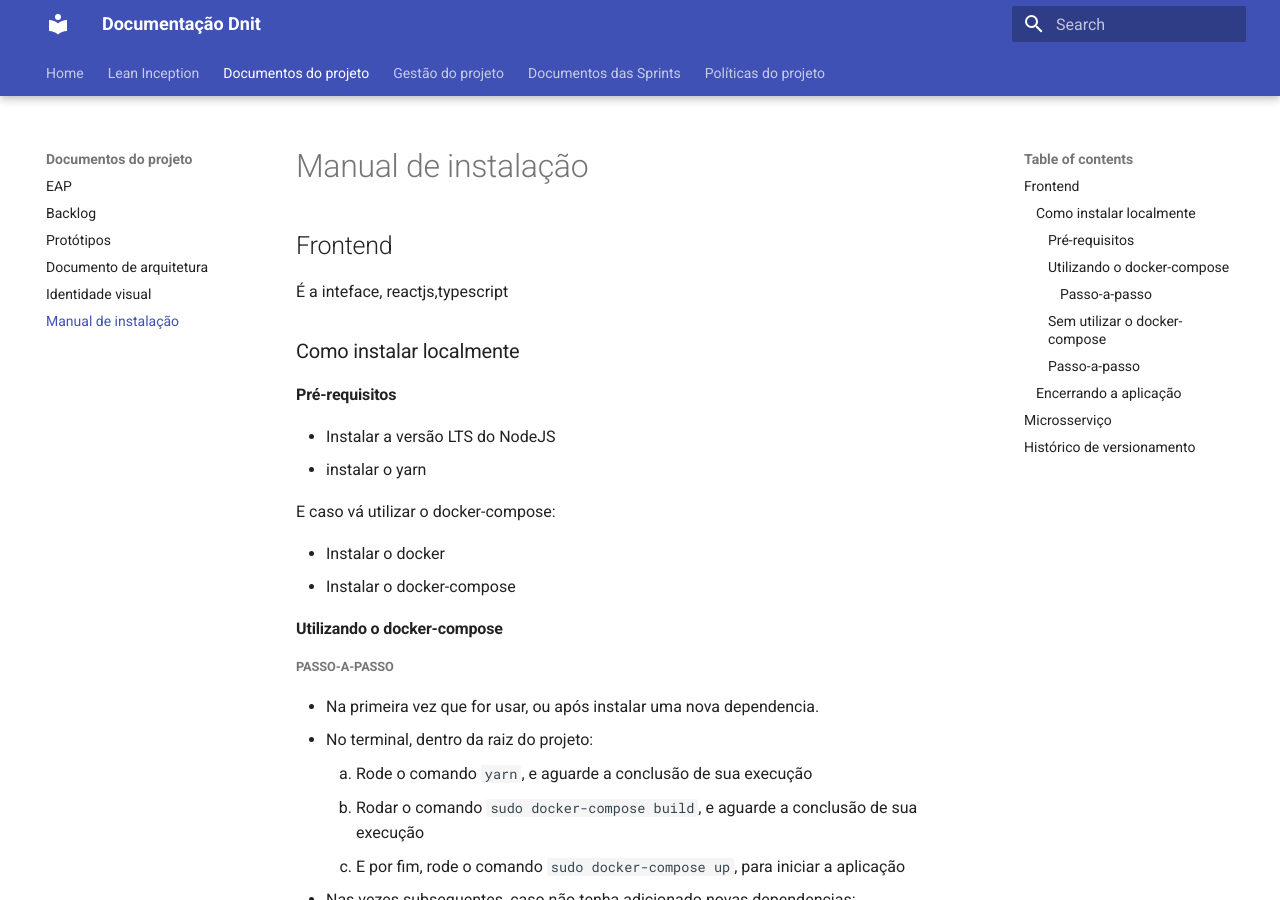
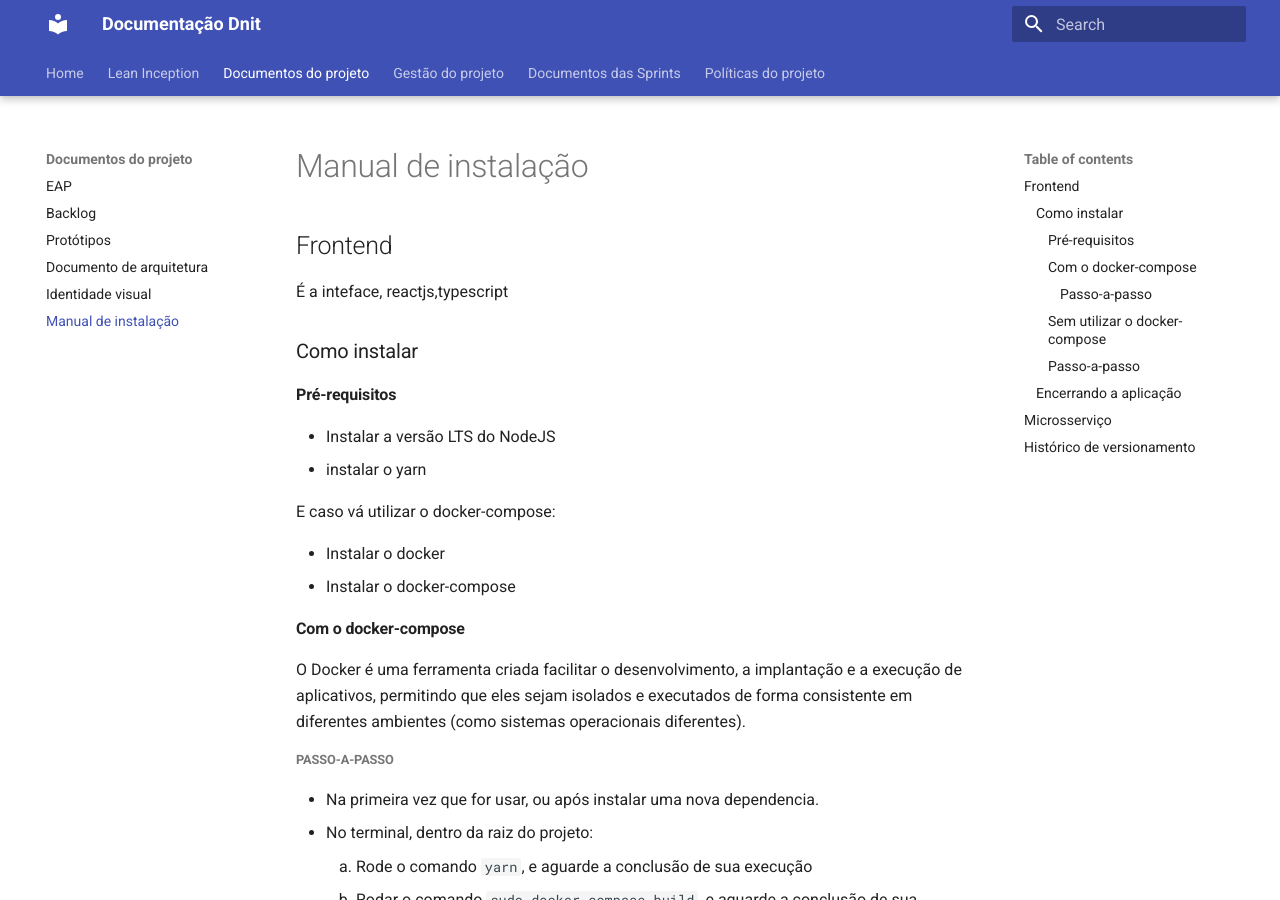
Before and after one commit to fga-eps-mds/2023-1-Dnit-DOC, an MkDocs documentation site: the page built from docs/docs/manualInstalacao/manualInstalacao.md, in a window 1280 px wide and 900 px high. Built offline with MkDocs 1.6.1 and Material for MkDocs 9.7.7, drawn with Linux system fonts in a browser that asks for light colours.

Commit message:
Adicionando descrição do docker.

```diff
--- a/docs/docs/manualInstalacao/manualInstalacao.md
+++ b/docs/docs/manualInstalacao/manualInstalacao.md
@@ -1,7 +1,7 @@
 ## Frontend
 É a inteface, reactjs,typescript
 
-### Como instalar localmente
+### Como instalar
 
 #### Pré-requisitos
 
@@ -13,7 +13,8 @@ E caso vá utilizar o docker-compose:
 - Instalar o docker
 - Instalar o docker-compose
 
-#### Utilizando o docker-compose
+#### Com o docker-compose
+O  Docker é uma ferramenta criada facilitar o desenvolvimento, a implantação e a execução de aplicativos, permitindo que eles sejam isolados e executados de forma consistente em diferentes ambientes (como sistemas operacionais diferentes).
 
 ##### Passo-a-passo
 
```
